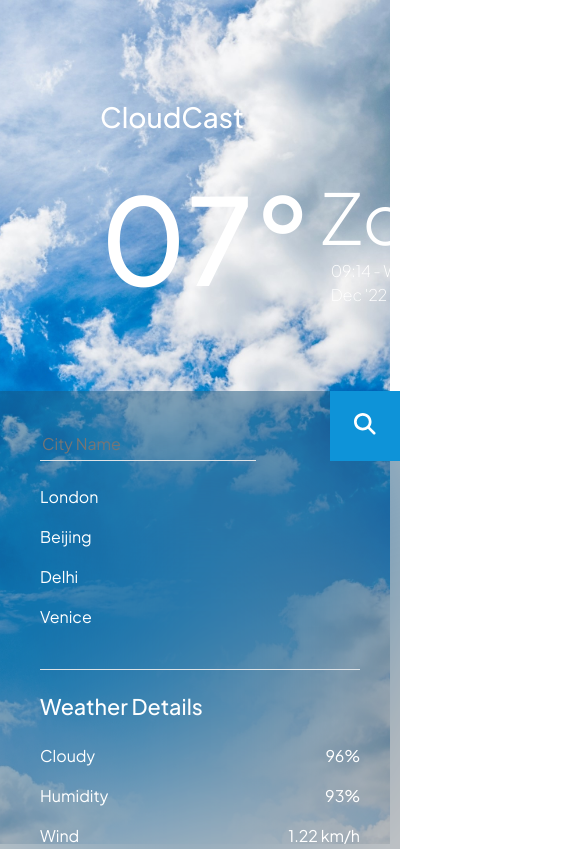
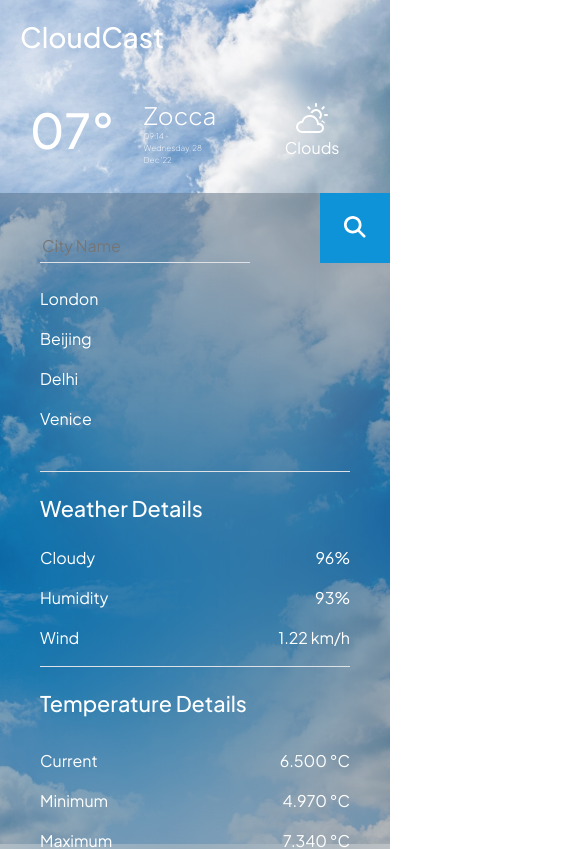
Before and after one commit to Mayank-Jain-1/CloudCast, a React (Create React App) app: page / in a window 390 px wide. Shown: the top 849 px of the page, 585 px wide, since content can reach past the window. Built offline with nearby package versions, Linux system fonts and the light colour scheme; no server answers.

Commit message:
Responsiveness set

```diff
--- a/src/components/Home.js
+++ b/src/components/Home.js
@@ -89,10 +89,8 @@ const Home = () => {
       `https://api.openweathermap.org/geo/1.0/direct?q=${name}&limit=1&appid=aaa66796b8553651c95dfb9c2e7f0e59`
     ).then((res) => res.json());
 
-    console.log(coord);
     if (Array.isArray(coord) && coord.length > 0) fetchData(coord[0]);
     else {
-      console.log("wrong");
     }
   };
 
@@ -239,7 +237,6 @@ const Home = () => {
         });
       }
     }
-    console.log(weatherState);
   };
 
   return (
@@ -247,7 +244,7 @@ const Home = () => {
       <img src={mediaState.bg} alt="" className="bg-img" />
 
       <div className="bigInfo w-100 d-flex flex-column justify-content-between">
-        <h1 className="text-white text-start ">CloudCast</h1>
+        <h1 className="heading text-white text-start ">CloudCast</h1>
 
         <div className="desc d-flex align-items-center text-white">
           <h1 className="temp me-2">
@@ -263,7 +260,7 @@ const Home = () => {
           </div>
 
           <div className="icondiv ms-4 d-flex flex-column justify-content-start">
-            <div className="mb-0" style={{ fontSize: "85px" }}>
+            <div className="icon mb-0" style={{ fontSize: "85px" }}>
               {mediaState.icon}
             </div>
             <p className="mb-5 mt-0">{weatherState.weather[0].main}</p>
--- a/src/index.css
+++ b/src/index.css
@@ -30,7 +30,7 @@ code {
   /* background-color: transparent; */
   background: linear-gradient( rgba(0,0,0,0.2), rgba(0,0,0,0.2));
   width: 500px;
-  min-width: 400px;
+  min-width: 300px;
   text-align: left;
   padding: 40px;
   padding-top: 0;
@@ -130,8 +130,64 @@ code {
   .home{
     flex-direction: column;
   }
+  .bigInfo{
+    padding:0;
+  }
+
+  .temp{
+    font-size: 5rem;
+  }
+
+  .nameDiv{
+    width: min-content;
+  }
+
+  .name{
+    font-size: 2.8rem;
+  }
+
+  .icon{
+    font-size: 4rem !important;
+  }
+
+
+  .heading{
+    margin: 20px;
+  }
+  .desc{
+    width: 90vw !important;
+    justify-content: space-around;
+    margin-left: 5vw;
+  }
   .info{
     width: 100vw;
     height: 100%;
   }
 }
+
+@media (width < 540px) {
+  .info{
+    min-width: 100vw;
+  }
+
+  .temp{
+    font-size: 3rem;
+  }
+
+  .name{
+    font-size: 1.5rem;
+  }
+
+  .timeStamp{
+    font-size: 0.5rem !important;
+    transform: translateX(-10px);
+  }
+
+  .icondiv{
+    transform: translateY(15px);
+  }
+
+  .icon{
+    font-size: 2rem !important;
+  }
+}
```
